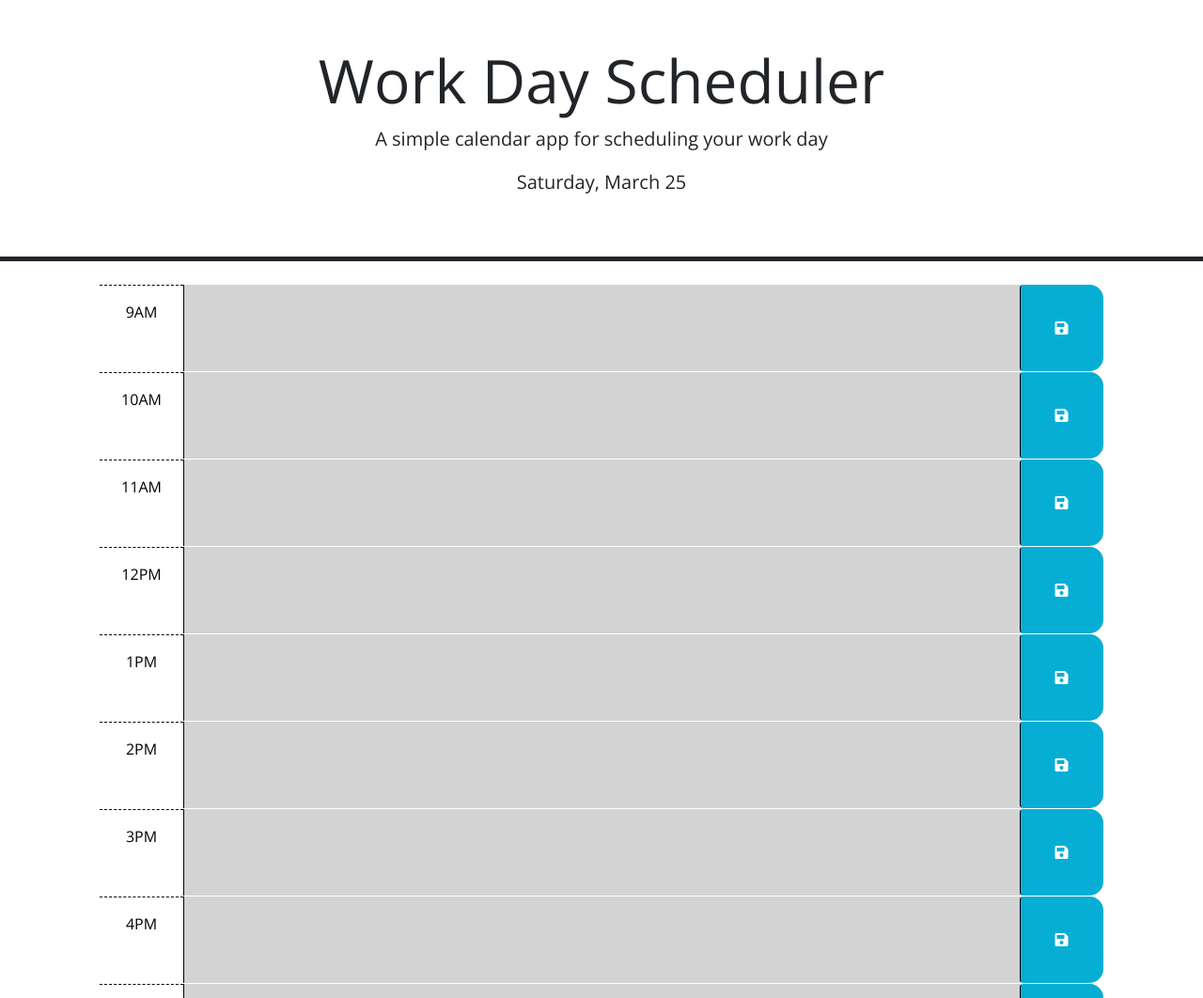
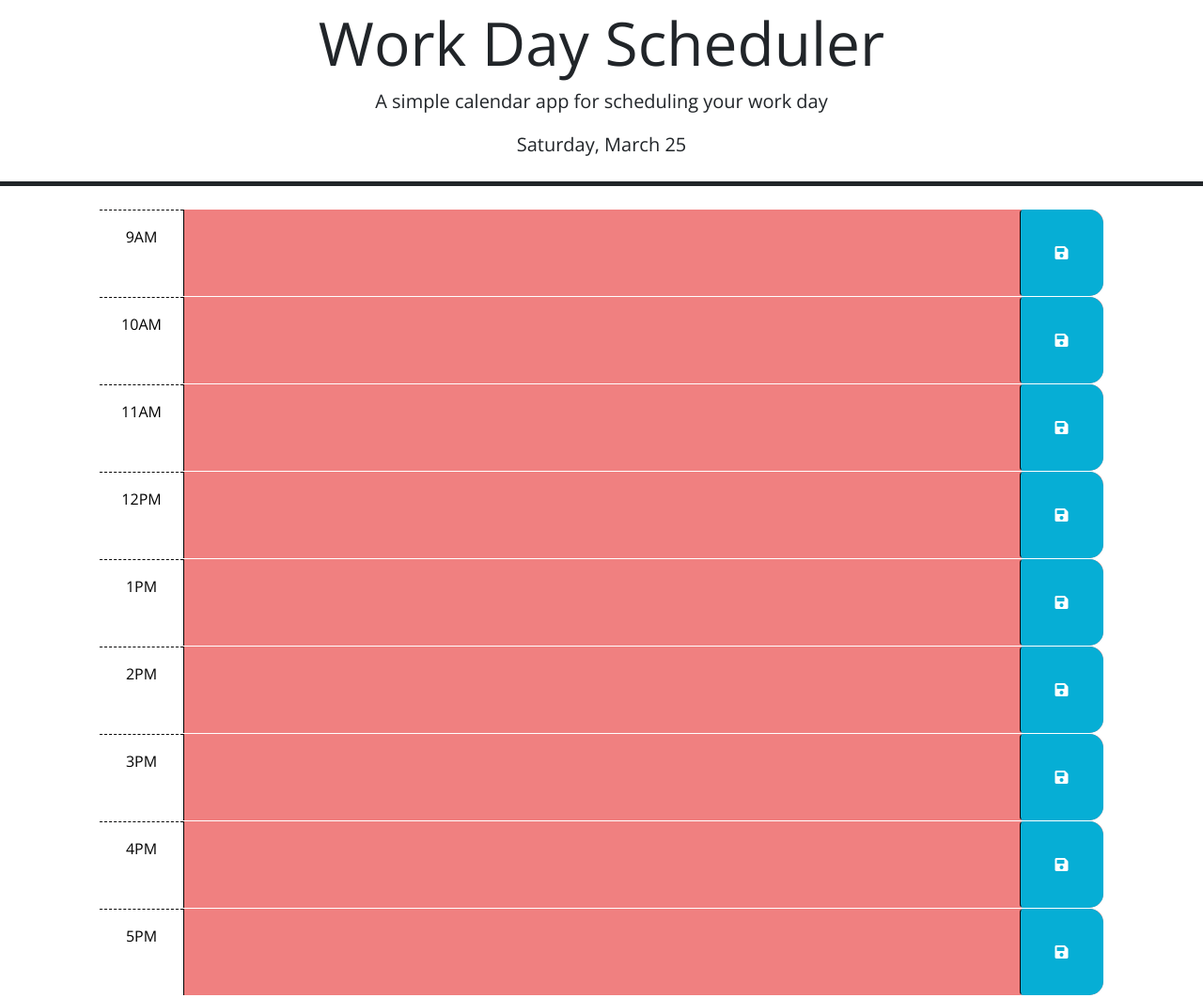
Before and after one commit to jhdavey/workdayscheduler, a plain HTML site: page index.html in a window 1280 px wide. Shown: the top 1062 px of the page at 94% size. Drawn offline with nearby package versions, Linux system fonts and the light colour scheme.

Commit message:
Updated README, and changed styling/colors in blocks and past text.

```diff
--- a/index.html
+++ b/index.html
@@ -23,12 +23,12 @@
   </head>
 
   <body>
-    <header class="p-5 mb-4 border-5 border-bottom border-dark text-center">
+    <header class="p-2 mb-4 border-5 border-bottom border-dark text-center">
       <h1 class="display-3">Work Day Scheduler</h1>
       <p class="lead">A simple calendar app for scheduling your work day</p>
       <p id="currentDay" class="lead"></p>
     </header>
-    <div class="container-lg px-5">
+    <div class="container-lg px-5 mb-3">
       <!-- Use class for "past", "present", and "future" to apply styles to the
         time-block divs accordingly. The javascript will need to do this by
         adding/removing these classes on each div by comparing the hour in the
--- a/script.js
+++ b/script.js
@@ -16,6 +16,7 @@ $(document).ready(function () {
       $(this).removeClass('present');
       $(this).removeClass('future');
       $(this).addClass('past');
+      $(this).children('.description').addClass('text-light');
     } else if (blockNum === currentHour) {
       $(this).removeClass('past');
       $(this).removeClass('future');
--- a/style.css
+++ b/style.css
@@ -31,17 +31,17 @@ textarea {
 }
 
 .past {
-  background-color: #d3d3d3;
+  background-color: lightcoral;
   color: white;
 }
 
 .present {
-  background-color: #ff6961;
+  background-color: lightgreen;
   color: white;
 }
 
 .future {
-  background-color: #77dd77;
+  background-color: lightgrey;
   color: white;
 }
 
```
Also changed, not shown: workdayscheduler_screenshot.png (added), 1 other file.
